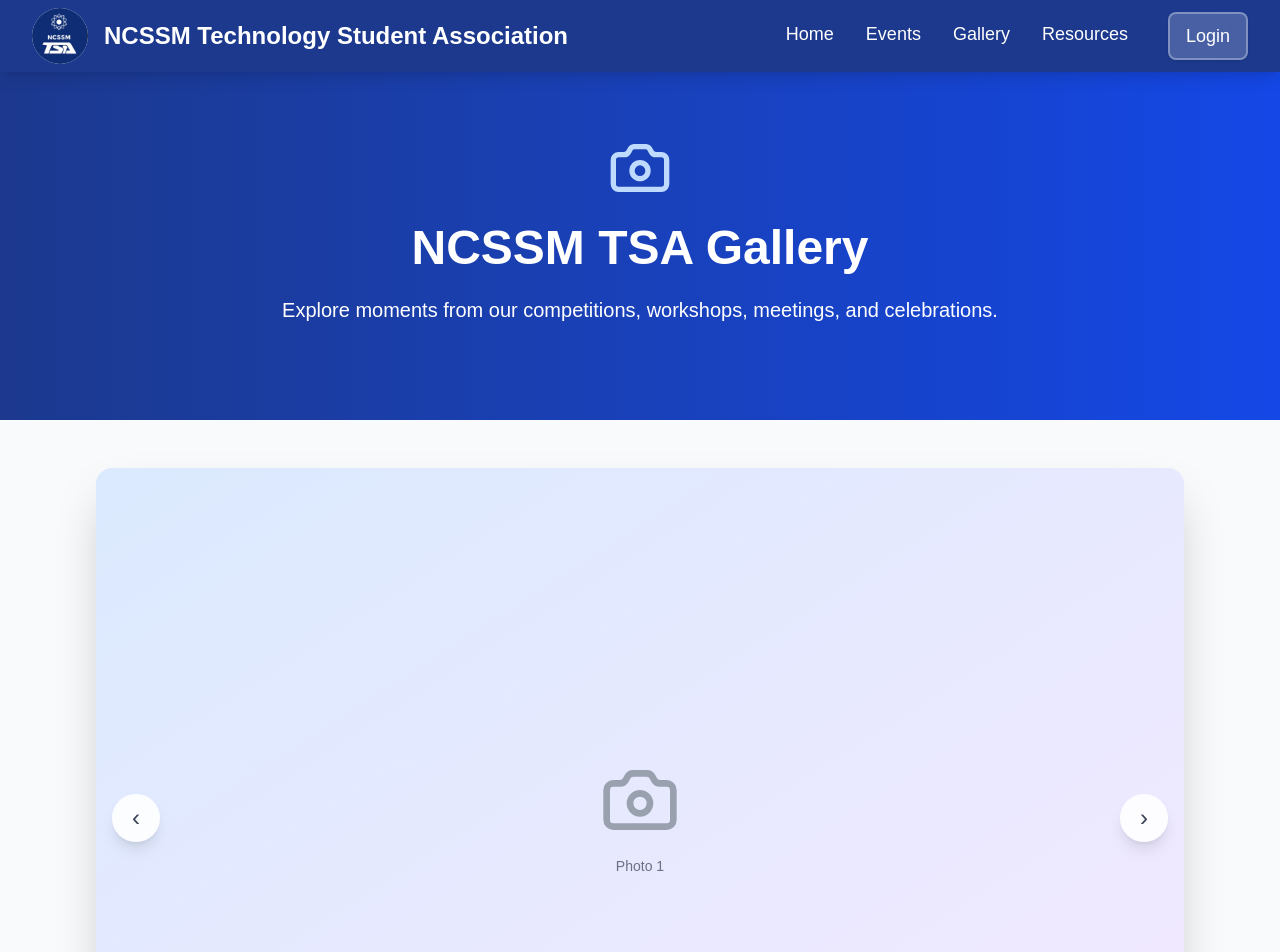
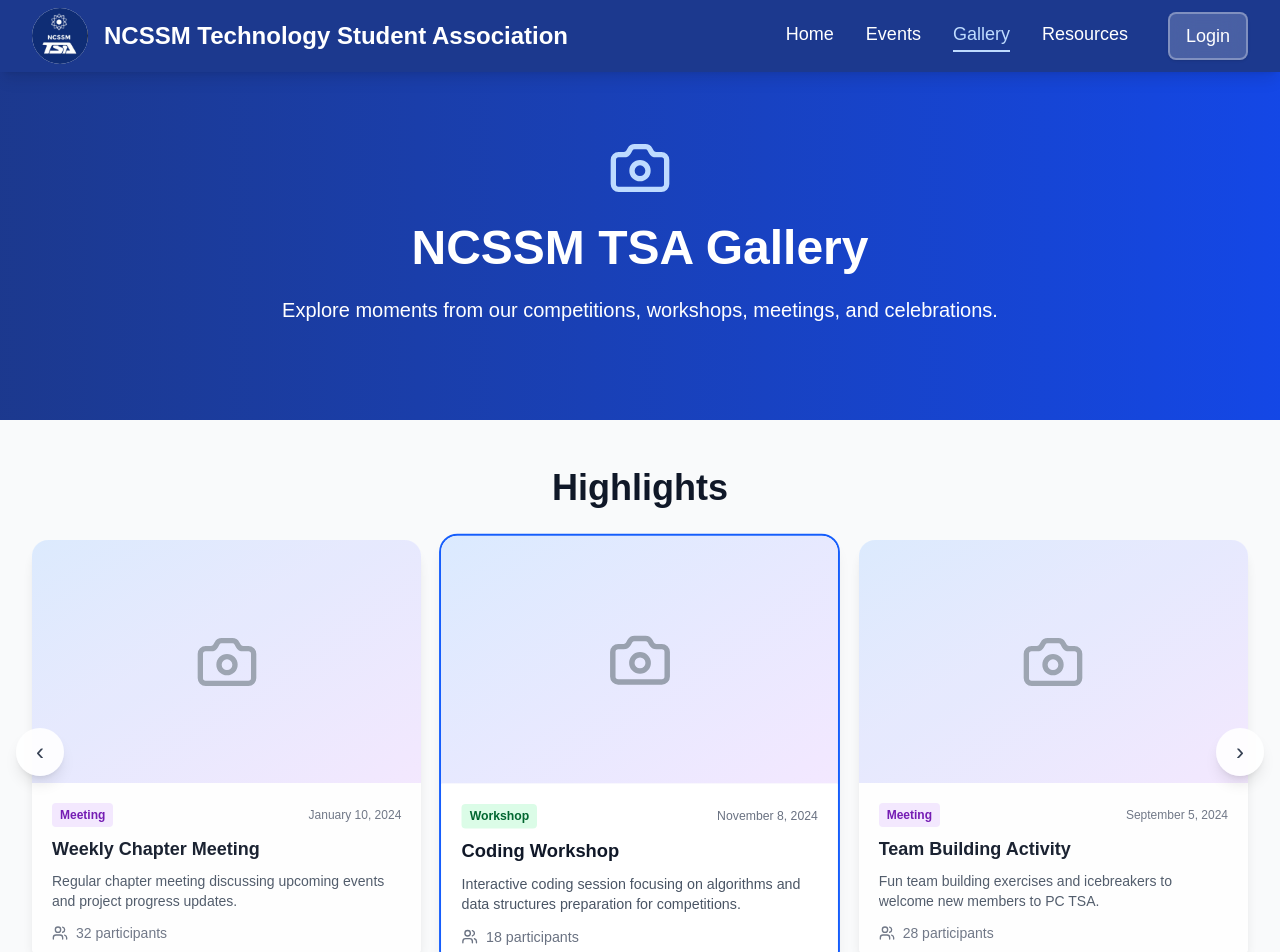
Before and after one commit to ncssmtsa2025git/ncssm-tsa-hub-deploy, a Next.js app in the folder website-frontend/: page /gallery in a window 1280 px wide. Shown: the top 952 px of the page. Built offline with nearby package versions, Linux system fonts and the light colour scheme.

Commit message:
fixed font on home page, did resources, added preliminary stuff for gallery

```diff
--- a/website-frontend/app/components/Header.tsx
+++ b/website-frontend/app/components/Header.tsx
@@ -1,15 +1,42 @@
 "use client";
 import Link from "next/link";
 import { JSX, useEffect, useRef, useState } from "react";
-import { Menu, X } from "lucide-react"; // NEW
+import { usePathname } from "next/navigation";
+import { Menu, X } from "lucide-react";
 
 export default function Header(): JSX.Element {
   const [isLoggedIn, setIsLoggedIn] = useState(false);
   const [userName, setUserName] = useState("");
   const [visible, setVisible] = useState(true);
-  const [mobileOpen, setMobileOpen] = useState(false); // NEW
+  const [mobileOpen, setMobileOpen] = useState(false);
   const lastY = useRef(0);
   const barRef = useRef<HTMLDivElement | null>(null);
+  const pathname = usePathname();
+
+  // Base link style w/ hover underline animation
+  const baseLink =
+    "relative pb-1 transition-colors hover:text-blue-200 " +
+    "after:absolute after:left-0 after:bottom-0 after:h-[2px] " +
+    "after:w-full after:origin-left after:scale-x-0 after:bg-blue-200 " +
+    "after:transition-transform after:duration-300 hover:after:scale-x-100";
+
+  // Active logic: "/" must match exactly; others match prefix (e.g., /events/123)
+  const isActive = (href: string) =>
+    href === "/" ? pathname === "/" : pathname.startsWith(href);
+
+  // Helper to render a nav link with active highlight + underline
+  const NavLink = ({ href, children }: { href: string; children: React.ReactNode }) => {
+    const active = isActive(href);
+    return (
+      <Link
+        href={href}
+        aria-current={active ? "page" : undefined}
+        className={`${baseLink} ${active ? "text-blue-200 after:scale-x-100" : ""}`}
+      >
+        {children}
+      </Link>
+    );
+  };
 
   // Measure header height and expose as CSS var --header-h
   useEffect(() => {
@@ -34,15 +61,15 @@
   // Scroll hide/show (don’t hide while mobile menu is open)
   useEffect(() => {
     const handleScroll = () => {
-      if (mobileOpen) return; // NEW
+      if (mobileOpen) return;
       const y = window.scrollY;
-      if (y < lastY.current - 5) setVisible(true);        // up
+      if (y < lastY.current - 5) setVisible(true); // up
       else if (y > lastY.current + 5 && y > 64) setVisible(false); // down
       lastY.current = y;
     };
     window.addEventListener("scroll", handleScroll, { passive: true });
     return () => window.removeEventListener("scroll", handleScroll);
-  }, [mobileOpen]); // CHANGED
+  }, [mobileOpen]);
 
   useEffect(() => {
     const loggedIn = localStorage.getItem("isLoggedIn");
@@ -60,12 +87,6 @@
     window.location.href = "/";
   };
 
-  const iloveyitian =
-    "relative pb-1 transition-colors hover:text-blue-200 " +
-    "after:absolute after:left-0 after:bottom-0 after:h-[2px] " +
-    "after:w-full after:origin-left after:scale-x-0 after:bg-blue-200 " +
-    "after:transition-transform after:duration-300 hover:after:scale-x-100";
-
   return (
     <header className="sticky top-0 z-50">
       <div
@@ -76,7 +97,7 @@
       >
         <div className="max-w-7xl mx-auto px-4 sm:px-6 lg:px-8">
           {/* Top row */}
-          <div className="flex justify-between items-center h-[72px]"> {/* CHANGED height */}
+          <div className="flex justify-between items-center h-[72px]">
             {/* Logo + title */}
             <div className="flex items-center gap-3 sm:gap-4">
               <div className="bg-white rounded-full flex items-center justify-center">
@@ -93,16 +114,18 @@
 
             {/* Desktop nav */}
             <div className="hidden md:flex items-center gap-8 text-lg">
-              <Link href="/" className={iloveyitian}>Home</Link>
-              <Link href="/events" className={iloveyitian}>Events</Link>
-              <Link href="/gallery" className={iloveyitian}>Gallery</Link>
-              <Link href="/resources" className={iloveyitian}>Resources</Link>
+              <NavLink href="/">Home</NavLink>
+              <NavLink href="/events">Events</NavLink>
+              <NavLink href="/gallery">Gallery</NavLink>
+              <NavLink href="/resources">Resources</NavLink>
 
               {isLoggedIn ? (
                 <div className="flex items-center gap-4 pl-4 border-l border-white/20">
                   <Link
                     href="/portal"
-                    className="bg-blue-700/90 hover:bg-blue-700 px-4 py-2 rounded-lg transition-all duration-300 shadow-sm hover:shadow-md"
+                    className={`bg-blue-700/90 hover:bg-blue-700 px-4 py-2 rounded-lg transition-all duration-300 shadow-sm hover:shadow-md ${
+                      isActive("/portal") ? "ring-2 ring-blue-300" : ""
+                    }`}
                   >
                     Portal
                   </Link>
@@ -119,12 +142,14 @@
               ) : (
                 <Link
                   href="/login"
-                  className="ml-2 px-4 py-2 rounded-lg
-                             bg-white/20 hover:bg-white/30
-                             text-white font-medium
-                             backdrop-blur-md
-                             border-2 border-white/30
-                             transition-all duration-300 shadow-sm hover:shadow-md"
+                  className={`ml-2 px-4 py-2 rounded-lg
+                              bg-white/20 hover:bg-white/30
+                              text-white font-medium
+                              backdrop-blur-md
+                              border-2 border-white/30
+                              transition-all duration-300 shadow-sm hover:shadow-md ${
+                                isActive("/login") ? "ring-2 ring-blue-300" : ""
+                              }`}
                 >
                   Login
                 </Link>
@@ -144,31 +169,52 @@
 
           {/* Mobile dropdown */}
           <div
-            className={`
-              md:hidden overflow-hidden transition-[max-height,opacity]
-              duration-300 ${mobileOpen ? "max-h-[480px] opacity-100" : "max-h-0 opacity-0"}
-            `}
+            className={`md:hidden overflow-hidden transition-[max-height,opacity]
+              duration-300 ${mobileOpen ? "max-h-[480px] opacity-100" : "max-h-0 opacity-0"}`}
           >
             <nav className="py-3 border-t border-white/15 space-y-2">
-              <Link href="/" onClick={() => setMobileOpen(false)} className="block px-2 py-2 rounded hover:bg-white/10">
+              <Link
+                href="/"
+                onClick={() => setMobileOpen(false)}
+                aria-current={isActive("/") ? "page" : undefined}
+                className={`block px-2 py-2 rounded hover:bg-white/10 ${isActive("/") ? "bg-white/10 text-blue-200" : ""}`}
+              >
                 Home
               </Link>
-              <Link href="/events" onClick={() => setMobileOpen(false)} className="block px-2 py-2 rounded hover:bg-white/10">
+              <Link
+                href="/events"
+                onClick={() => setMobileOpen(false)}
+                aria-current={isActive("/events") ? "page" : undefined}
+                className={`block px-2 py-2 rounded hover:bg-white/10 ${isActive("/events") ? "bg-white/10 text-blue-200" : ""}`}
+              >
                 Events
               </Link>
-              <Link href="/gallery" onClick={() => setMobileOpen(false)} className="block px-2 py-2 rounded hover:bg-white/10">
+              <Link
+                href="/gallery"
+                onClick={() => setMobileOpen(false)}
+                aria-current={isActive("/gallery") ? "page" : undefined}
+                className={`block px-2 py-2 rounded hover:bg-white/10 ${isActive("/gallery") ? "bg-white/10 text-blue-200" : ""}`}
+              >
                 Gallery
               </Link>
-              <Link href="/resources" onClick={() => setMobileOpen(false)} className="block px-2 py-2 rounded hover:bg-white/10">
+              <Link
+                href="/resources"
+                onClick={() => setMobileOpen(false)}
+                aria-current={isActive("/resources") ? "page" : undefined}
+                className={`block px-2 py-2 rounded hover:bg-white/10 ${isActive("/resources") ? "bg-white/10 text-blue-200" : ""}`}
+              >
                 Resources
               </Link>
 
-              <div className="pt-2 border-top border-white/10 mt-2">
+              <div className="pt-2 border-t border-white/10 mt-2">
                 {isLoggedIn ? (
                   <div className="flex items-center justify-between px-2">
                     <span className="text-sm text-blue-100">Welcome, {userName}</span>
                     <button
-                      onClick={() => { setMobileOpen(false); handleLogout(); }}
+                      onClick={() => {
+                        setMobileOpen(false);
+                        handleLogout();
+                      }}
                       className="text-sm px-3 py-2 rounded bg-white/20 hover:bg-white/30"
                     >
                       Logout
@@ -178,8 +224,11 @@
                   <Link
                     href="/login"
                     onClick={() => setMobileOpen(false)}
-                    className="block w-full text-center mt-2 px-4 py-2 rounded
-                               bg-white/20 hover:bg-white/30 border border-white/30"
+                    aria-current={isActive("/login") ? "page" : undefined}
+                    className={`block w-full text-center mt-2 px-4 py-2 rounded
+                               bg-white/20 hover:bg-white/30 border border-white/30 ${
+                                 isActive("/login") ? "ring-2 ring-blue-300" : ""
+                               }`}
                   >
                     Login
                   </Link>
--- a/website-frontend/app/gallery/page.tsx
+++ b/website-frontend/app/gallery/page.tsx
@@ -151,43 +151,99 @@
 
       {/* Gallery Carousel */}
       <section className="py-12">
-        <div className="max-w-6xl mx-auto px-4 sm:px-6 lg:px-8">
+        <div className="max-w-7xl mx-auto px-4 sm:px-6 lg:px-8">
+          <h2 className="text-3xl sm:text-4xl font-bold text-gray-900 mb-8 text-center">
+            Highlights
+          </h2>
+
+          {/* Carousel viewport */}
           <div className="relative">
-            <div className="relative h-[500px] sm:h-[600px] lg:h-[700px] rounded-2xl overflow-hidden bg-gradient-to-br from-gray-100 to-gray-200 shadow-2xl">
-              {filteredItems.map((item, idx) => (
+            {/* Slides (responsive: 1 / 2 / 3 visible) */}
+            <div className="
+              grid gap-6
+              grid-cols-1
+              sm:grid-cols-2
+              lg:grid-cols-3
+              items-stretch
+            ">
+              {[-1, 0, 1].map((offset) => {
+                const idx = (currentIndex + offset + filteredItems.length) % filteredItems.length;
+                const item = filteredItems[idx];
+                const isCenter = offset === 0;
+
+                return (
                   <div
                     key={item.id}
-                  className={`absolute inset-0 transition-all duration-700 ease-in-out ${
-                    idx === currentIndex
-                      ? 'opacity-100 scale-100'
-                      : 'opacity-0 scale-105'
-                  }`}
+                    className={`group relative rounded-2xl overflow-hidden shadow-lg transition-all duration-300
+                      ${isCenter ? "ring-2 ring-blue-600 scale-[1.02]" : "opacity-95"}
+                    `}
                   >
-                  {/* Replace with real images */}
+                    {/* Image area (replace placeholder with real images when ready) */}
+                    <div className="aspect-[16/10] w-full overflow-hidden bg-gradient-to-br from-gray-100 to-gray-200">
+                      {/* If you have real images, uncomment Image below and remove the placeholder block */}
+
+                      {/*
+                      <Image
+                        src={item.imageUrl}
+                        alt={item.title}
+                        fill
+                        className="object-cover transition-transform duration-300 group-hover:scale-105"
+                      />
+                      */}
+
+                      {/* Placeholder visual */}
                       <div className="w-full h-full flex items-center justify-center bg-gradient-to-br from-blue-100 to-purple-100">
-                    <div className="text-center">
-                      <Camera className="h-20 w-20 text-gray-400 mx-auto mb-4" />
-                      <p className="text-gray-500 text-sm">Photo {idx + 1}</p>
+                        <Camera className="h-16 w-16 text-gray-400" />
                       </div>
                     </div>
+
+                    {/* Card content */}
+                    <div className="p-5 bg-white">
+                      <div className="mb-2 flex items-center justify-between">
+                        <span className={`text-xs font-semibold px-2 py-1 rounded ${getCategoryColor(item.category)}`}>
+                          {item.category}
+                        </span>
+                        <span className="text-xs text-gray-500">{item.date}</span>
                       </div>
-              ))}
+
+                      <h3 className="text-lg font-bold text-gray-900">
+                        {item.title}
+                      </h3>
+                      <p className="mt-2 text-sm text-gray-600 line-clamp-2">
+                        {item.description}
+                      </p>
+
+                      {item.participants !== undefined && (
+                        <div className="mt-3 text-sm text-gray-500 flex items-center gap-2">
+                          <Users className="h-4 w-4" />
+                          {item.participants} participants
+                        </div>
+                      )}
+                    </div>
+                  </div>
+                );
+              })}
+            </div>
 
             {/* Navigation Arrows */}
             <button
-                className="absolute left-4 top-1/2 -translate-y-1/2 w-12 h-12 bg-white/90 hover:bg-white rounded-full shadow-lg flex items-center justify-center text-gray-700 hover:text-gray-900 transition-all duration-200 group"
+              className="absolute -left-3 sm:-left-4 top-1/2 -translate-y-1/2 w-10 h-10 sm:w-12 sm:h-12 bg-white/90 hover:bg-white
+                        rounded-full shadow-lg flex items-center justify-center text-gray-700 hover:text-gray-900
+                        transition-all duration-200 group"
               onClick={() => setCurrentIndex(prev => (prev - 1 + filteredItems.length) % filteredItems.length)}
-                aria-label="Previous image"
+              aria-label="Previous"
             >
-                <div className="text-2xl font-light group-hover:scale-110 transition-transform">‹</div>
+              <div className="text-xl sm:text-2xl font-light group-hover:scale-110 transition-transform">‹</div>
             </button>
 
             <button
-                className="absolute right-4 top-1/2 -translate-y-1/2 w-12 h-12 bg-white/90 hover:bg-white rounded-full shadow-lg flex items-center justify-center text-gray-700 hover:text-gray-900 transition-all duration-200 group"
+              className="absolute -right-3 sm:-right-4 top-1/2 -translate-y-1/2 w-10 h-10 sm:w-12 sm:h-12 bg-white/90 hover:bg-white
+                        rounded-full shadow-lg flex items-center justify-center text-gray-700 hover:text-gray-900
+                        transition-all duration-200 group"
               onClick={() => setCurrentIndex(prev => (prev + 1) % filteredItems.length)}
-                aria-label="Next image"
+              aria-label="Next"
             >
-                <div className="text-2xl font-light group-hover:scale-110 transition-transform">›</div>
+              <div className="text-xl sm:text-2xl font-light group-hover:scale-110 transition-transform">›</div>
             </button>
           </div>
 
@@ -197,9 +253,7 @@
               <button
                 key={i}
                 className={`w-3 h-3 rounded-full transition-all duration-300 ${
-                    i === currentIndex
-                      ? 'bg-blue-600 scale-125'
-                      : 'bg-gray-300 hover:bg-gray-400'
+                  i === currentIndex ? "bg-blue-600 scale-125" : "bg-gray-300 hover:bg-gray-400"
                 }`}
                 onClick={() => setCurrentIndex(i)}
                 aria-label={`Go to slide ${i + 1}`}
@@ -207,15 +261,15 @@
             ))}
           </div>
 
-            {/* Image Counter */}
+          {/* Counter */}
           <div className="text-center mt-4">
             <span className="text-sm text-gray-500">
               {currentIndex + 1} of {filteredItems.length}
             </span>
           </div>
         </div>
-        </div>
       </section>
+
     </div>
   )
 }
--- a/website-frontend/app/page.tsx
+++ b/website-frontend/app/page.tsx
@@ -41,7 +41,7 @@
       <section className="py-20 bg-gray-50">
         <div className="max-w-7xl mx-auto px-4 sm:px-6 lg:px-8">
           <div className="text-center mb-16">
-            <h2 className="text-4xl font-bold text-gray-900 mb-4 font-serif">
+            <h2 className="text-4xl font-bold text-gray-900 mb-4">
               Meet the Officers
             </h2>
           </div>
@@ -149,7 +149,7 @@
       <section className="py-20 bg-blue-900 text-white">
         <div className="max-w-7xl mx-auto px-4 sm:px-6 lg:px-8">
           <div className="text-center mb-16">
-            <h2 className="text-5xl font-bold mb-6 font-serif">Our Journey in Photos</h2>
+            <h2 className="text-5xl font-bold mb-6">Our Journey in Photos</h2>
             <p className="text-xl text-blue-100 max-w-3xl mx-auto">
               See the innovation, teamwork, and achievements that define our chapter
             </p>
--- a/website-frontend/app/resources/page.tsx
+++ b/website-frontend/app/resources/page.tsx
@@ -13,22 +13,40 @@
 
 const resources: Resource[] = [
   {
-    title: 'NCSSM Official Site',
-    description: 'Programs, admissions, calendars, and news from NCSSM.',
-    href: 'https://www.ncssm.edu/',
+    title: 'Events Manager',
+    description: 'See & sign up for events.',
+    href: 'https://docs.google.com/spreadsheets/d/1TbLTrIRu7-l_Uhu94ux0SDNcvHvIvzpCRTqWR_-HfA8/edit?usp=sharing',
     category: 'NCSSM',
   },
   {
-    title: 'TSA Competitive Events Guide',
-    description: 'Rules, themes, and updates for TSA competitive events.',
-    href: 'https://tsaweb.org/competitions-programs/tsa',
+    title: 'NCTSA Website',
+    description: 'Resources for NCTSA',
+    href: 'https://www.nctsa.org',
     category: 'TSA',
   },
   {
-    title: 'NCSSM Calendar',
-    description: 'Keep track of important academic and campus dates.',
-    href: 'https://www.ncssm.edu/events',
+    title: 'Themes & Problems',
+    description: 'Topics for specific events',
+    href: 'https://tsaweb.org/competitions/themes-and-problems',
+    category: 'TSA',
+  },
+  {
+    title: 'NCSSM TSA Google Chat',
+    description: 'Communication & accouncements',
+    href: 'https://chat.google.com/room/AAQAEn_YmoA?cls=7',
     category: 'NCSSM',
+  },
+  {
+    title: 'NCTSA App',
+    description: 'Competition-day app, developed by our own chapter',
+    href: 'https://apps.apple.com/us/app/north-carolina-tsa-conference/id6743861783',
+    category: 'TSA',
+  },
+  {
+    title: 'TSA Student Member Site',
+    description: 'Submit projects here',
+    href: 'https://tsamembership.registermychapter.com/members#',
+    category: 'TSA',
   },
 ]
 
```
Lines whose indentation alone changed are shown as unchanged.
